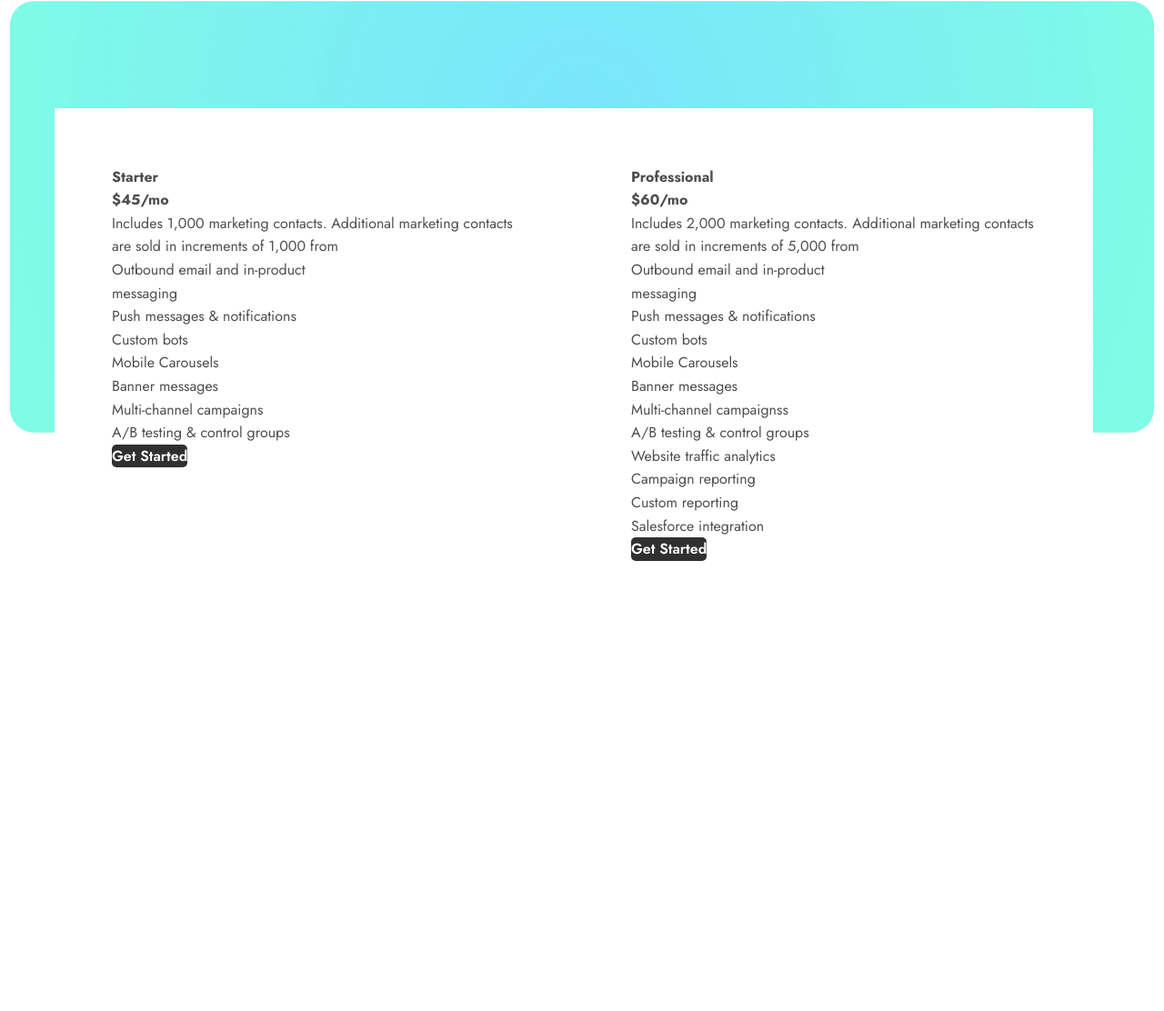
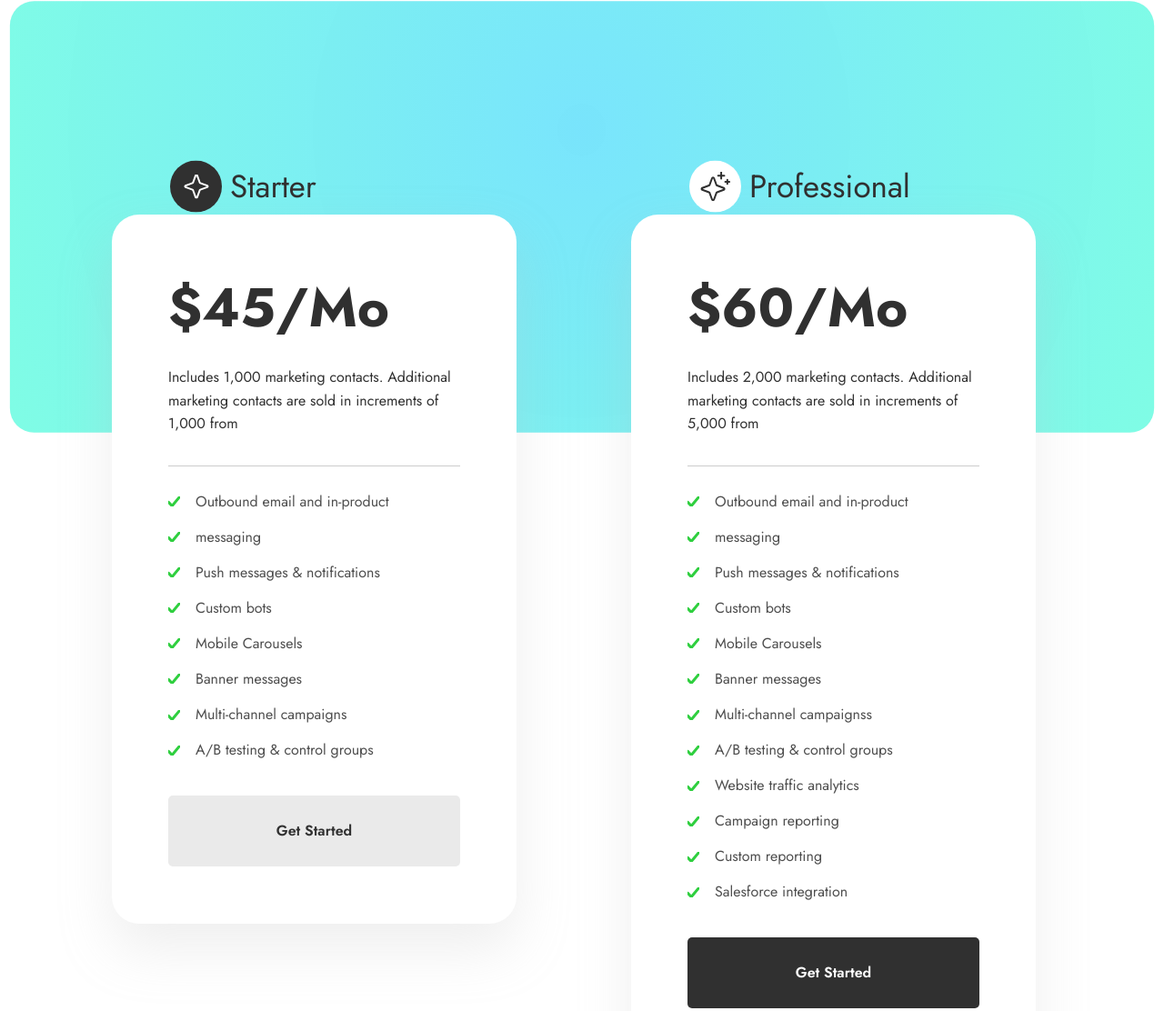
Before and after one commit to progdidi/CRM, a website: page app/index.html in a window 1280 px wide. Shown: the part 8851-9963 px from the top of the page at 91% size. Before the commit the page ends 9649 px from the top, so only its background shows below. Drawn offline with nearby package versions, Linux system fonts and the light colour scheme; a web font is replaced by a local one.

Commit message:
feat: add prices section

```diff
--- a/app/index.html
+++ b/app/index.html
@@ -389,8 +389,10 @@
                             </li>
                             <li class="prices-item__list-item">Multi-channel campaigns</li>
                             <li class="prices-item__list-item">A/B testing & control groups</li>
-                            <button class="prices-item__button black-btn">Get Started</button>
+
                         </ul>
+
+                        <button class="prices-item__button black-btn">Get Started</button>
                     </div>
                 </div>
                 <div class="prices-item">
@@ -413,8 +415,10 @@
                             <li class="prices-item__list-item">Custom reporting
                             </li>
                             <li class="prices-item__list-item">Salesforce integration</li>
-                            <button class="prices-item__button black-btn">Get Started</button>
+
                         </ul>
+
+                        <button class="prices-item__button active black-btn">Get Started</button>
                     </div>
                 </div>
             </div>
--- a/app/scss/blocks/_prices.scss
+++ b/app/scss/blocks/_prices.scss
@@ -1,4 +1,5 @@
 .prices {
+    margin-bottom: 100px;
     &__title {
         margin-bottom: 14px;
         text-align: center;
@@ -18,8 +19,101 @@
         padding: 118px 50px;
         .prices-item {
             width: 571px;
-            background-color: #fff;
             padding: 63px;
+            &__title {
+                margin-left: 64px;
+                margin-bottom: 8px;
+                position: relative;
+                padding-left: 66px;
+                font-size: 35px;
+                line-height: 133%;
+                color: var(--black-color);
+                font-weight: 400;
+                &::before {
+                    position: absolute;
+                    content: '';
+                    left: 0;
+                    top: 50%;
+                    transform: translateY(-50%);
+                    width: 57px;
+                    height: 57px;
+                    border-radius: 50%;
+                    background-repeat: no-repeat;
+                    background-position: center center;
+                    display: flex;
+                    justify-content: center;
+                    align-items: center;
+                    background-color: var(--black-color);
+                    background-image: url('../../images/prices/item1.svg');
+                }
+
+
+            }
+
+            &:nth-child(2) {
+                .prices-item__title::before {
+                    background-color: #fff;
+                    background-image: url('../../images/prices/item2.svg');
+                }
+            }
+
+            &__info {
+                background-color: #fff;
+                box-shadow: 0 28px 57px 0 rgba(190, 190, 190, 0.25);
+                border-radius: 30px;
+                padding: 63px 62px;
+                &-price {
+                    margin-bottom: 23px;
+                    font-weight: 700;
+                    font-size: 60px;
+                    line-height: 133%;
+                    text-transform: capitalize;
+                    color: var(--black-color);
+                }
+
+                &-text {
+                    color: var(--black-color);
+                    padding-bottom: 33px;
+                    border-bottom: 1px solid #ccc;
+                    margin-bottom: 21px;
+                }
+
+                .prices-item__list {
+                    margin-bottom: 33px;
+                    &-item {
+                        margin-bottom: 4px;
+                        position: relative;
+                        padding-left: 30px;
+                        font-family: var(--second-family);
+                        line-height: 219%;
+                        &::before {
+                            position: absolute;
+                            content: '';
+                            left: 0;
+                            top: 50%;
+                            transform: translateY(-50%);
+                            width: 13px;
+                            height: 11px;
+                            background-image: url('../../images/prices/check.svg');
+                            background-repeat: no-repeat;
+                            background-position: center;
+
+
+                        }
+                    }
+                }
+
+                .prices-item__button {
+                    width: 100%;
+                    background-color: #eaeaea;
+                    color: var(--black-color);
+                    padding: 26px 0;
+                    &.active {
+                        background-color: var(--black-color);
+                        color: #fff;
+                    }
+                }
+            }
         }
     }
 }
```
Also changed, not shown: app/css/style.min.css, app/images/prices/check.svg (added), app/images/prices/item1.svg (added), app/images/prices/item2.svg (added), app/images/prices/sale.svg (added).
